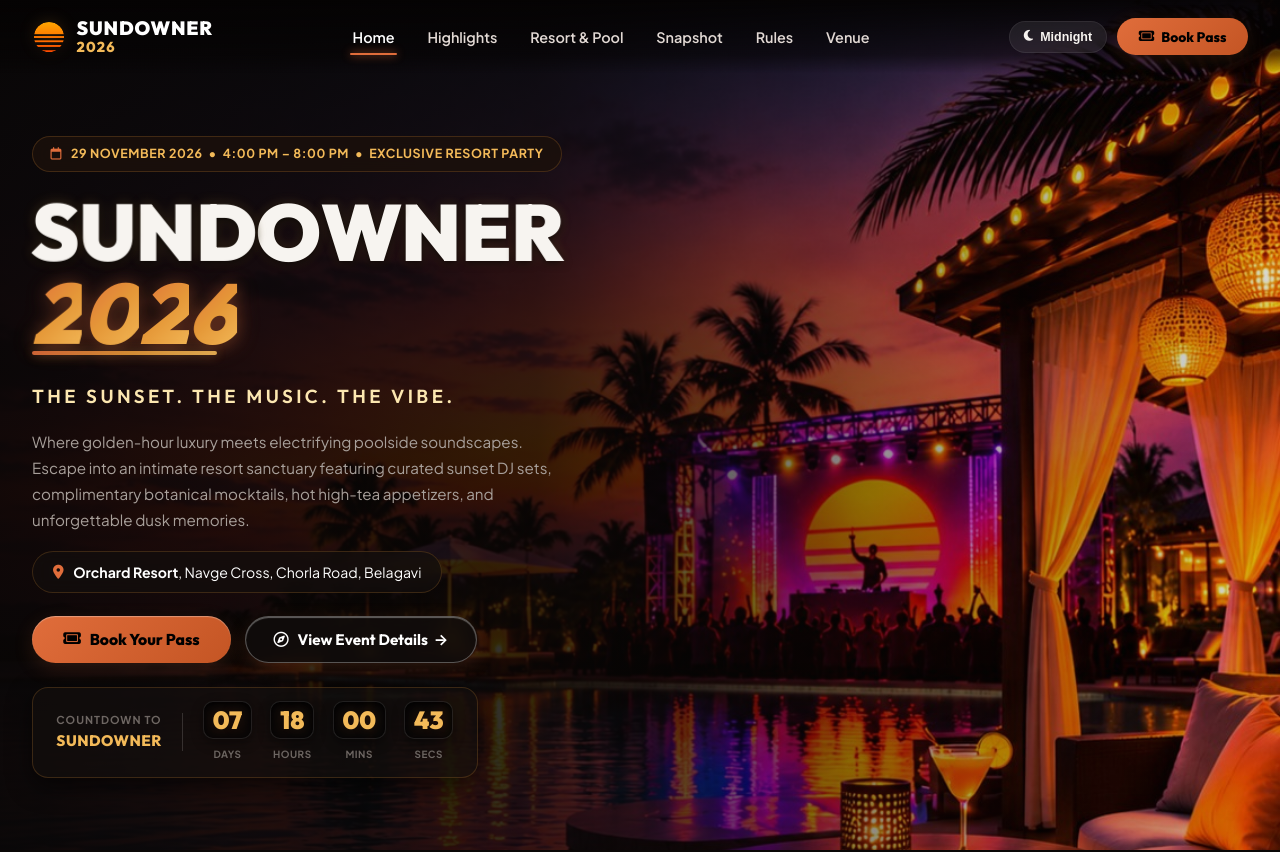
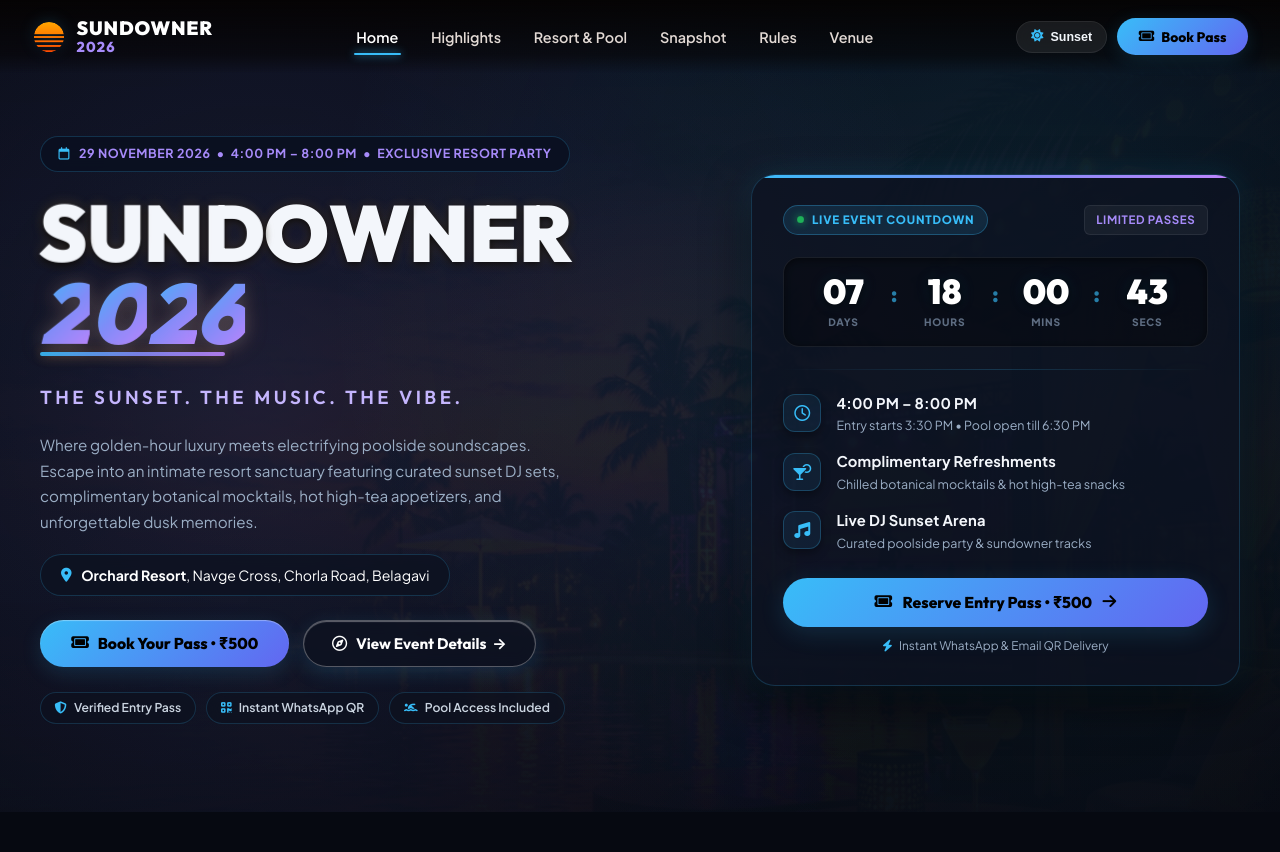
Before and after one commit to jeevan210/sundowner-2026, a React (Vite) app: page / in a window 1280 px wide. Shown: the top 852 px of the page. Built offline with nearby package versions, Linux system fonts and the light colour scheme; no server answers.

Commit message:
Set midnight theme as primary default and balance home screen hero across 2-column layout

```diff
--- a/index.html
+++ b/index.html
@@ -1,5 +1,5 @@
 <!DOCTYPE html>
-<html lang="en">
+<html lang="en" data-theme="midnight">
   <head>
     <meta charset="UTF-8" />
     <meta name="viewport" content="width=device-width, initial-scale=1.0" />
--- a/src/App.jsx
+++ b/src/App.jsx
@@ -66,9 +66,9 @@ export default function App() {
   const [adminPanelOpen, setAdminPanelOpen] = useState(false);
   const [registerModalOpen, setRegisterModalOpen] = useState(false);
 
-  // Theme switcher state: 'sunset' | 'midnight'
+  // Theme switcher state: 'midnight' (primary default) | 'sunset'
   const [currentTheme, setCurrentTheme] = useState(() => {
-    return localStorage.getItem('sundowner_theme') || 'sunset';
+    return localStorage.getItem('sundowner_theme') || 'midnight';
   });
 
   const toggleTheme = () => {
--- a/src/components/Hero.jsx
+++ b/src/components/Hero.jsx
@@ -82,8 +82,8 @@ export default function Hero({ onOpenTickets }) {
 
       <div className="hero-main-container">
 
-        {/* Left Aligned Content Stack matching the screenshot */}
-        <div className="hero-left-column">
+        {/* Left Content Column */}
+        <div className="hero-content-column">
 
           {/* Top Date Badge with Subtle Luxury Sheen */}
           <div className="hero-top-badge">
@@ -171,7 +171,7 @@ export default function Hero({ onOpenTickets }) {
               className="btn-hero-primary btn-3d-depth"
               onClick={onOpenTickets}
             >
-              <i className="fa-solid fa-ticket"></i> Book Your Pass
+              <i className="fa-solid fa-ticket"></i> Book Your Pass &bull; &#8377;500
             </button>
 
             <button
@@ -183,49 +183,111 @@ export default function Hero({ onOpenTickets }) {
             </button>
           </div>
 
-          {/* Integrated Modern Countdown Box with Sleek Minimalist Glass Depth */}
+          {/* Quick Trust / Feature Chips row */}
+          <div className="hero-trust-chips">
+            <span className="trust-chip"><i className="fa-solid fa-shield-halved text-orange"></i> Verified Entry Pass</span>
+            <span className="trust-chip"><i className="fa-solid fa-qrcode text-orange"></i> Instant WhatsApp QR</span>
+            <span className="trust-chip"><i className="fa-solid fa-person-swimming text-orange"></i> Pool Access Included</span>
+          </div>
+
+        </div>
+
+        {/* Right Showcase Column: Premium Interactive 3D Countdown & Event Highlights Card */}
+        <div className="hero-showcase-column">
           <Interactive3DCard
-            maxTilt={8}
-            depth={15}
-            className="hero-countdown-card-3d"
+            maxTilt={7}
+            depth={20}
+            className="hero-showcase-card-3d"
           >
-            <div className="hero-countdown-card">
-              <div className="countdown-lead-box layer-3d-float">
-                <span className="cd-lead-small">COUNTDOWN TO</span>
-                <span className="cd-lead-bold">SUNDOWNER</span>
+            <div className="hero-event-showcase-card">
+              {/* Card Top Pill */}
+              <div className="showcase-card-header layer-3d-float">
+                <div className="live-status-pill">
+                  <span className="live-dot-pulse"></span>
+                  <span>LIVE EVENT COUNTDOWN</span>
+                </div>
+                <span className="showcase-edition-tag">LIMITED PASSES</span>
               </div>
 
-              <div className="cd-divider"></div>
-
-              <div className="countdown-digits-grid layer-3d-float">
-                <div className="cd-col">
-                  <div className="cd-digit-well">
-                    <span className="cd-digit">{timeLeft.days}</span>
+              {/* Countdown Digits Matrix */}
+              <div className="showcase-countdown-wrapper layer-3d-float">
+                <div className="sc-cd-col">
+                  <div className="sc-digit-well">
+                    <span className="sc-digit">{timeLeft.days}</span>
                   </div>
-                  <span className="cd-unit">DAYS</span>
+                  <span className="sc-unit">DAYS</span>
                 </div>
-                <div className="cd-col">
-                  <div className="cd-digit-well">
-                    <span className="cd-digit">{timeLeft.hours}</span>
+                <span className="sc-separator">:</span>
+                <div className="sc-cd-col">
+                  <div className="sc-digit-well">
+                    <span className="sc-digit">{timeLeft.hours}</span>
                   </div>
-                  <span className="cd-unit">HOURS</span>
+                  <span className="sc-unit">HOURS</span>
                 </div>
-                <div className="cd-col">
-                  <div className="cd-digit-well">
-                    <span className="cd-digit">{timeLeft.mins}</span>
+                <span className="sc-separator">:</span>
+                <div className="sc-cd-col">
+                  <div className="sc-digit-well">
+                    <span className="sc-digit">{timeLeft.mins}</span>
                   </div>
-                  <span className="cd-unit">MINS</span>
+                  <span className="sc-unit">MINS</span>
                 </div>
-                <div className="cd-col">
-                  <div className="cd-digit-well">
-                    <span className="cd-digit">{timeLeft.secs}</span>
+                <span className="sc-separator">:</span>
+                <div className="sc-cd-col">
+                  <div className="sc-digit-well">
+                    <span className="sc-digit">{timeLeft.secs}</span>
                   </div>
-                  <span className="cd-unit">SECS</span>
+                  <span className="sc-unit">SECS</span>
                 </div>
               </div>
+
+              {/* Divider */}
+              <div className="showcase-card-divider"></div>
+
+              {/* Event Key Highlights List */}
+              <div className="showcase-perks-list layer-3d-float">
+                <div className="showcase-perk-row">
+                  <div className="perk-icon-wrap"><i className="fa-regular fa-clock"></i></div>
+                  <div className="perk-text-wrap">
+                    <span className="perk-title">4:00 PM &ndash; 8:00 PM</span>
+                    <span className="perk-sub">Entry starts 3:30 PM &bull; Pool open till 6:30 PM</span>
+                  </div>
+                </div>
+
+                <div className="showcase-perk-row">
+                  <div className="perk-icon-wrap"><i className="fa-solid fa-martini-glass-citrus"></i></div>
+                  <div className="perk-text-wrap">
+                    <span className="perk-title">Complimentary Refreshments</span>
+                    <span className="perk-sub">Chilled botanical mocktails & hot high-tea snacks</span>
+                  </div>
+                </div>
+
+                <div className="showcase-perk-row">
+                  <div className="perk-icon-wrap"><i className="fa-solid fa-music"></i></div>
+                  <div className="perk-text-wrap">
+                    <span className="perk-title">Live DJ Sunset Arena</span>
+                    <span className="perk-sub">Curated poolside party & sundowner tracks</span>
+                  </div>
+                </div>
+              </div>
+
+              {/* Quick Action Button inside Card */}
+              <div className="showcase-action-box layer-3d-float">
+                <button
+                  type="button"
+                  className="btn-showcase-book"
+                  onClick={onOpenTickets}
+                >
+                  <i className="fa-solid fa-ticket"></i>
+                  <span>Reserve Entry Pass &bull; &#8377;500</span>
+                  <i className="fa-solid fa-arrow-right"></i>
+                </button>
+                <div className="showcase-guarantee-note">
+                  <i className="fa-solid fa-bolt text-orange"></i> Instant WhatsApp & Email QR Delivery
+                </div>
+              </div>
+
             </div>
           </Interactive3DCard>
-
         </div>
 
       </div>
--- a/src/index.css
+++ b/src/index.css
@@ -1,10 +1,41 @@
 /* ==========================================================================
    SUNDOWNER 2026 — DUAL THEME & FULL MOBILE RESPONSIVE DESIGN SYSTEM
-   Themes: Sunset Gold (Default) & Midnight Neon Oasis
+   Themes: Midnight Neon Oasis (Primary Default) & Sunset Gold
    ========================================================================== */
 
-/* Theme 1: Sunset Gold (Subtle Luxury Sunset Palette) */
-:root, [data-theme="sunset"] {
+/* Theme 1: Midnight Twilight (Default Primary Theme) */
+:root, [data-theme="midnight"] {
+  --bg-deep: #060911;
+  --bg-surface: #0B0F1C;
+  --bg-card: rgba(13, 18, 32, 0.75);
+  --bg-card-hover: rgba(20, 28, 50, 0.9);
+  --bg-card-solid: #0F1628;
+
+  --primary-orange: #38BDF8;
+  --primary-amber: #818CF8;
+  --amber-gold: #A78BFA;
+  --accent-gold: #C4B5FD;
+  --sunset-gradient: linear-gradient(135deg, #38BDF8 0%, #818CF8 52%, #C084FC 100%);
+  --sunset-btn: linear-gradient(135deg, #38BDF8 0%, #6366F1 100%);
+
+  --border-subtle: rgba(255, 255, 255, 0.07);
+  --border-amber: rgba(56, 189, 248, 0.2);
+  --border-glow: rgba(129, 140, 248, 0.35);
+
+  --text-main: #F3F6FB;
+  --text-muted: #9BAEC5;
+  --text-dim: #5E6D82;
+
+  --wave-color: rgba(56, 189, 248, 0.6);
+  --wave-bg: #060911;
+  --glow-shadow: rgba(56, 189, 248, 0.15);
+
+  --font-display: 'Outfit', 'Syne', -apple-system, sans-serif;
+  --font-body: 'Plus Jakarta Sans', -apple-system, sans-serif;
+}
+
+/* Theme 2: Sunset Gold (Alternate Luxury Warm Palette) */
+[data-theme="sunset"] {
   --bg-deep: #0A0807;
   --bg-surface: #120F0D;
   --bg-card: rgba(18, 15, 13, 0.72);
@@ -29,37 +60,6 @@
   --wave-color: rgba(224, 109, 59, 0.65);
   --wave-bg: #0A0807;
   --glow-shadow: rgba(224, 109, 59, 0.16);
-
-  --font-display: 'Outfit', 'Syne', -apple-system, sans-serif;
-  --font-body: 'Plus Jakarta Sans', -apple-system, sans-serif;
-}
-
-/* Theme 2: Midnight Twilight (Subtle Sapphire & Lavender Palette) */
-[data-theme="midnight"] {
-  --bg-deep: #060911;
-  --bg-surface: #0B0F1C;
-  --bg-card: rgba(13, 18, 32, 0.75);
-  --bg-card-hover: rgba(20, 28, 50, 0.9);
-  --bg-card-solid: #0F1628;
-
-  --primary-orange: #38BDF8;
-  --primary-amber: #818CF8;
-  --amber-gold: #A78BFA;
-  --accent-gold: #C4B5FD;
-  --sunset-gradient: linear-gradient(135deg, #38BDF8 0%, #818CF8 52%, #C084FC 100%);
-  --sunset-btn: linear-gradient(135deg, #38BDF8 0%, #6366F1 100%);
-
-  --border-subtle: rgba(255, 255, 255, 0.07);
-  --border-amber: rgba(56, 189, 248, 0.2);
-  --border-glow: rgba(129, 140, 248, 0.35);
-
-  --text-main: #F3F6FB;
-  --text-muted: #9BAEC5;
-  --text-dim: #5E6D82;
-
-  --wave-color: rgba(56, 189, 248, 0.6);
-  --wave-bg: #060911;
-  --glow-shadow: rgba(56, 189, 248, 0.15);
 }
 
 /* Global Reset & Base */
@@ -416,60 +416,69 @@ body {
   transition: transform 0.5s ease;
 }
 
-/* Dark Vignette to ensure readability */
+/* Balanced Dark Vignette & Ambient Backdrop for Crisp Readability Across Full Width */
 .hero-dark-vignette {
   position: absolute;
   inset: 0;
-  background: linear-gradient(
-    90deg,
-    rgba(9, 6, 5, 0.95) 0%,
-    rgba(9, 6, 5, 0.82) 42%,
-    rgba(9, 6, 5, 0.35) 75%,
-    rgba(9, 6, 5, 0.15) 100%
-  );
+  background:
+    radial-gradient(circle at 78% 28%, rgba(56, 189, 248, 0.12) 0%, transparent 55%),
+    radial-gradient(circle at 20% 40%, rgba(129, 140, 248, 0.14) 0%, transparent 60%),
+    linear-gradient(180deg, rgba(6, 9, 17, 0.88) 0%, rgba(6, 9, 17, 0.65) 45%, rgba(6, 9, 17, 0.98) 100%),
+    linear-gradient(90deg, rgba(6, 9, 17, 0.94) 0%, rgba(6, 9, 17, 0.78) 50%, rgba(6, 9, 17, 0.9) 100%);
   z-index: 1;
 }
 
-[data-theme="midnight"] .hero-dark-vignette {
-  background: linear-gradient(
-    90deg,
-    rgba(4, 7, 17, 0.95) 0%,
-    rgba(4, 7, 17, 0.85) 42%,
-    rgba(4, 7, 17, 0.4) 75%,
-    rgba(4, 7, 17, 0.25) 100%
-  );
-}
-
+[data-theme="sunset"] .hero-dark-vignette {
+  background:
+    radial-gradient(circle at 78% 28%, rgba(224, 109, 59, 0.14) 0%, transparent 55%),
+    radial-gradient(circle at 20% 40%, rgba(229, 152, 56, 0.14) 0%, transparent 60%),
+    linear-gradient(180deg, rgba(10, 8, 7, 0.86) 0%, rgba(10, 8, 7, 0.62) 45%, rgba(10, 8, 7, 0.98) 100%),
+    linear-gradient(90deg, rgba(10, 8, 7, 0.93) 0%, rgba(10, 8, 7, 0.75) 50%, rgba(10, 8, 7, 0.88) 100%);
+}
+
+/* Balanced 2-Column Desktop Grid — Perfectly Spread Out Across Viewport */
 .hero-main-container {
   position: relative;
   z-index: 2;
   max-width: 1360px;
   margin: 0 auto;
-  padding: 8.5rem 2rem 2.5rem 2rem;
+  padding: 8.5rem 2.5rem 3.5rem 2.5rem;
   width: 100%;
   flex-grow: 1;
-  display: flex;
-  align-items: center;
-}
-
-@media (max-width: 768px) {
+  display: grid;
+  grid-template-columns: 1.18fr 0.88fr;
+  gap: 3.5rem;
+  align-items: center;
+}
+
+@media (max-width: 1040px) {
   .hero-main-container {
-    padding: 6.5rem 1.25rem 2rem 1.25rem;
-  }
-}
-
-.hero-left-column {
-  max-width: 580px;
+    grid-template-columns: 1fr;
+    gap: 2.75rem;
+    padding: 7rem 1.5rem 2.5rem 1.5rem;
+  }
+}
+
+@media (max-width: 640px) {
+  .hero-main-container {
+    padding: 6rem 1.15rem 2rem 1.15rem;
+    gap: 2.25rem;
+  }
+}
+
+/* Left Content Column */
+.hero-content-column {
+  max-width: 680px;
   display: flex;
   flex-direction: column;
-  gap: 1.15rem;
+  gap: 1.2rem;
   width: 100%;
 }
 
-@media (max-width: 768px) {
-  .hero-left-column {
+@media (max-width: 1040px) {
+  .hero-content-column {
     max-width: 100%;
-    gap: 1rem;
+    gap: 1.1rem;
   }
 }
 
@@ -826,115 +835,327 @@ body {
   transform: translateY(-2px);
 }
 
-/* Countdown Card */
-.hero-countdown-card {
+/* Quick Trust Chips below CTA buttons */
+.hero-trust-chips {
+  display: flex;
+  align-items: center;
+  gap: 0.65rem;
+  flex-wrap: wrap;
+  margin-top: 0.35rem;
+}
+
+.trust-chip {
+  display: inline-flex;
+  align-items: center;
+  gap: 0.45rem;
+  font-size: 0.76rem;
+  font-weight: 600;
+  color: var(--text-muted);
+  background: rgba(255, 255, 255, 0.04);
+  border: 1px solid var(--border-subtle);
+  padding: 0.35rem 0.85rem;
+  border-radius: 9999px;
+  backdrop-filter: blur(8px);
+}
+
+[data-theme="midnight"] .trust-chip {
+  background: rgba(13, 18, 32, 0.65);
+  border-color: rgba(56, 189, 248, 0.18);
+  color: #CBD5E1;
+}
+
+@media (max-width: 480px) {
+  .hero-trust-chips {
+    gap: 0.45rem;
+  }
+  .trust-chip {
+    font-size: 0.7rem;
+    padding: 0.3rem 0.65rem;
+  }
+}
+
+/* ==========================================================================
+   HERO RIGHT SHOWCASE COLUMN: 3D GLASS EVENT HIGHLIGHTS & LIVE COUNTDOWN CARD
+   ========================================================================== */
+.hero-showcase-column {
+  width: 100%;
+  max-width: 530px;
+  margin-left: auto;
+}
+
+@media (max-width: 1040px) {
+  .hero-showcase-column {
+    max-width: 100%;
+    margin: 0 auto;
+  }
+}
+
+.hero-showcase-card-3d {
+  width: 100%;
+}
+
+.hero-event-showcase-card {
   background: var(--bg-card);
   border: 1px solid var(--border-amber);
+  border-radius: 24px;
+  padding: 1.85rem 1.95rem;
+  display: flex;
+  flex-direction: column;
+  gap: 1.35rem;
+  width: 100%;
+  backdrop-filter: blur(20px);
+  box-shadow: 0 16px 45px rgba(0, 0, 0, 0.65), 0 0 30px var(--glow-shadow);
+  position: relative;
+  overflow: hidden;
+  transition: border-color 0.35s ease, box-shadow 0.35s ease;
+}
+
+.hero-event-showcase-card::before {
+  content: '';
+  position: absolute;
+  top: 0;
+  left: 0;
+  right: 0;
+  height: 3px;
+  background: var(--sunset-gradient);
+}
+
+@media (max-width: 600px) {
+  .hero-event-showcase-card {
+    padding: 1.25rem 1.15rem;
+    gap: 1.1rem;
+    border-radius: 18px;
+  }
+}
+
+/* Showcase Card Header */
+.showcase-card-header {
+  display: flex;
+  align-items: center;
+  justify-content: space-between;
+  gap: 0.75rem;
+  flex-wrap: wrap;
+}
+
+.live-status-pill {
+  display: inline-flex;
+  align-items: center;
+  gap: 0.5rem;
+  font-size: 0.72rem;
+  font-weight: 800;
+  letter-spacing: 0.8px;
+  color: var(--primary-orange);
+  background: rgba(224, 109, 59, 0.12);
+  border: 1px solid var(--border-amber);
+  padding: 0.32rem 0.8rem;
+  border-radius: 9999px;
+  text-transform: uppercase;
+}
+
+[data-theme="midnight"] .live-status-pill {
+  color: #38BDF8;
+  background: rgba(56, 189, 248, 0.12);
+  border-color: rgba(56, 189, 248, 0.3);
+}
+
+.live-dot-pulse {
+  width: 7px;
+  height: 7px;
+  border-radius: 50%;
+  background: #22C55E;
+  box-shadow: 0 0 10px #22C55E;
+  animation: livePulse 1.8s ease-in-out infinite;
+}
+
+@keyframes livePulse {
+  0%, 100% { opacity: 1; transform: scale(1); }
+  50% { opacity: 0.4; transform: scale(0.85); }
+}
+
+.showcase-edition-tag {
+  font-size: 0.72rem;
+  font-weight: 700;
+  letter-spacing: 0.6px;
+  color: var(--amber-gold);
+  text-transform: uppercase;
+  background: rgba(255, 255, 255, 0.05);
+  padding: 0.3rem 0.7rem;
+  border-radius: 6px;
+  border: 1px solid var(--border-subtle);
+}
+
+/* Countdown Matrix inside Showcase Card */
+.showcase-countdown-wrapper {
+  display: flex;
+  align-items: center;
+  justify-content: space-between;
+  gap: 0.4rem;
+  background: rgba(0, 0, 0, 0.32);
+  border: 1px solid var(--border-subtle);
   border-radius: 16px;
-  padding: 0.85rem 1.45rem;
-  display: flex;
-  align-items: center;
-  gap: 1.25rem;
-  width: fit-content;
-  backdrop-filter: blur(14px);
-  box-shadow: 0 8px 25px rgba(0, 0, 0, 0.6);
-  margin-top: 0.35rem;
-}
-
-@media (max-width: 580px) {
-  .hero-countdown-card {
-    width: 100%;
-    justify-content: space-between;
-    padding: 0.75rem 1rem;
-    gap: 0.75rem;
-  }
-}
-
-.countdown-lead-box {
+  padding: 1rem 1.15rem;
+  box-shadow: inset 0 2px 8px rgba(0, 0, 0, 0.5);
+}
+
+@media (max-width: 480px) {
+  .showcase-countdown-wrapper {
+    padding: 0.85rem 0.65rem;
+    gap: 0.2rem;
+  }
+}
+
+.sc-cd-col {
   display: flex;
   flex-direction: column;
-}
-
-.cd-lead-small {
-  font-size: 0.68rem;
+  align-items: center;
+  gap: 0.35rem;
+  flex: 1;
+}
+
+.sc-digit-well {
+  display: flex;
+  align-items: center;
+  justify-content: center;
+}
+
+.sc-digit {
+  font-family: var(--font-display);
+  font-size: clamp(1.75rem, 2.7vw, 2.25rem);
+  font-weight: 900;
+  line-height: 1;
+  color: #FFFFFF;
+  text-shadow: 0 2px 10px rgba(0, 0, 0, 0.85), 0 0 16px var(--glow-shadow);
+}
+
+.sc-unit {
+  font-size: 0.64rem;
+  font-weight: 800;
+  color: var(--text-dim);
+  letter-spacing: 0.8px;
+  text-transform: uppercase;
+}
+
+.sc-separator {
+  font-family: var(--font-display);
+  font-size: 1.4rem;
+  font-weight: 800;
+  color: var(--primary-orange);
+  opacity: 0.65;
+  margin-bottom: 0.85rem;
+}
+
+@media (max-width: 480px) {
+  .sc-digit {
+    font-size: 1.45rem;
+  }
+  .sc-unit {
+    font-size: 0.58rem;
+  }
+  .sc-separator {
+    font-size: 1.1rem;
+    margin-bottom: 0.7rem;
+  }
+}
+
+.showcase-card-divider {
+  height: 1px;
+  background: linear-gradient(90deg, transparent, var(--border-amber), transparent);
+  width: 100%;
+}
+
+/* Event Key Perks List */
+.showcase-perks-list {
+  display: flex;
+  flex-direction: column;
+  gap: 0.95rem;
+}
+
+.showcase-perk-row {
+  display: flex;
+  align-items: center;
+  gap: 0.95rem;
+}
+
+.perk-icon-wrap {
+  width: 38px;
+  height: 38px;
+  border-radius: 12px;
+  background: rgba(255, 255, 255, 0.05);
+  border: 1px solid var(--border-amber);
+  display: flex;
+  align-items: center;
+  justify-content: center;
+  color: var(--primary-orange);
+  font-size: 1rem;
+  flex-shrink: 0;
+  box-shadow: 0 4px 10px rgba(0, 0, 0, 0.35);
+}
+
+[data-theme="midnight"] .perk-icon-wrap {
+  background: rgba(56, 189, 248, 0.08);
+  border-color: rgba(56, 189, 248, 0.25);
+  color: #38BDF8;
+}
+
+.perk-text-wrap {
+  display: flex;
+  flex-direction: column;
+  gap: 0.15rem;
+}
+
+.perk-title {
+  font-size: 0.92rem;
   font-weight: 700;
-  color: var(--text-dim);
-  letter-spacing: 1px;
-}
-
-.cd-lead-bold {
+  color: var(--text-main);
+  letter-spacing: 0.2px;
+}
+
+.perk-sub {
+  font-size: 0.78rem;
+  color: var(--text-muted);
+  line-height: 1.4;
+}
+
+/* Showcase Action Button */
+.showcase-action-box {
+  display: flex;
+  flex-direction: column;
+  gap: 0.65rem;
+  margin-top: 0.25rem;
+}
+
+.btn-showcase-book {
+  width: 100%;
+  background: var(--sunset-btn);
+  color: #000000;
   font-family: var(--font-display);
-  font-size: 0.95rem;
+  font-size: 0.98rem;
   font-weight: 800;
-  color: var(--amber-gold);
-  letter-spacing: 0.5px;
-}
-
-.cd-divider {
-  width: 1px;
-  height: 38px;
-  background: rgba(255, 255, 255, 0.15);
-}
-
-.countdown-digits-grid {
-  display: flex;
-  gap: 1.15rem;
-  align-items: center;
-}
-
-@media (max-width: 480px) {
-  .countdown-digits-grid {
-    gap: 0.65rem;
-  }
-}
-
-.cd-col {
-  display: flex;
-  flex-direction: column;
-  align-items: center;
-  min-width: 42px;
-}
-
-.cd-digit-well {
-  background: rgba(0, 0, 0, 0.45);
-  border: 1px solid rgba(255, 255, 255, 0.1);
-  border-radius: 10px;
-  padding: 0.35rem 0.55rem;
-  box-shadow: inset 0 2px 6px rgba(0, 0, 0, 0.8), 0 4px 12px rgba(0, 0, 0, 0.4);
+  padding: 0.9rem 1.4rem;
+  border-radius: 9999px;
+  border: none;
   display: flex;
   align-items: center;
   justify-content: center;
-  margin-bottom: 0.25rem;
-  transform: translateZ(15px);
-  transition: all 0.2s ease;
-}
-
-.hero-countdown-card-3d:hover .cd-digit-well {
-  border-color: var(--border-amber);
-  box-shadow: inset 0 2px 8px rgba(0, 0, 0, 0.9), 0 0 15px var(--glow-shadow);
-  transform: translateZ(24px) scale(1.04);
-}
-
-.cd-digit {
-  font-family: var(--font-display);
-  font-size: 1.55rem;
-  font-weight: 900;
-  color: var(--amber-gold);
-  line-height: 1;
-  text-shadow: 0 0 12px var(--glow-shadow);
-}
-
-@media (max-width: 480px) {
-  .cd-digit { font-size: 1.25rem; }
-}
-
-.cd-unit {
-  font-size: 0.62rem;
-  font-weight: 700;
-  color: var(--text-dim);
-  text-transform: uppercase;
-  letter-spacing: 0.5px;
-  margin-top: 0.25rem;
+  gap: 0.65rem;
+  cursor: pointer;
+  box-shadow: 0 6px 24px var(--glow-shadow);
+  transition: all 0.25s ease;
+}
+
+.btn-showcase-book:hover {
+  transform: translateY(-2px);
+  box-shadow: 0 10px 32px var(--glow-shadow);
+}
+
+.showcase-guarantee-note {
+  font-size: 0.74rem;
+  text-align: center;
+  color: var(--text-muted);
+  display: flex;
+  align-items: center;
+  justify-content: center;
+  gap: 0.4rem;
 }
 
 /* ==========================================================================
```
